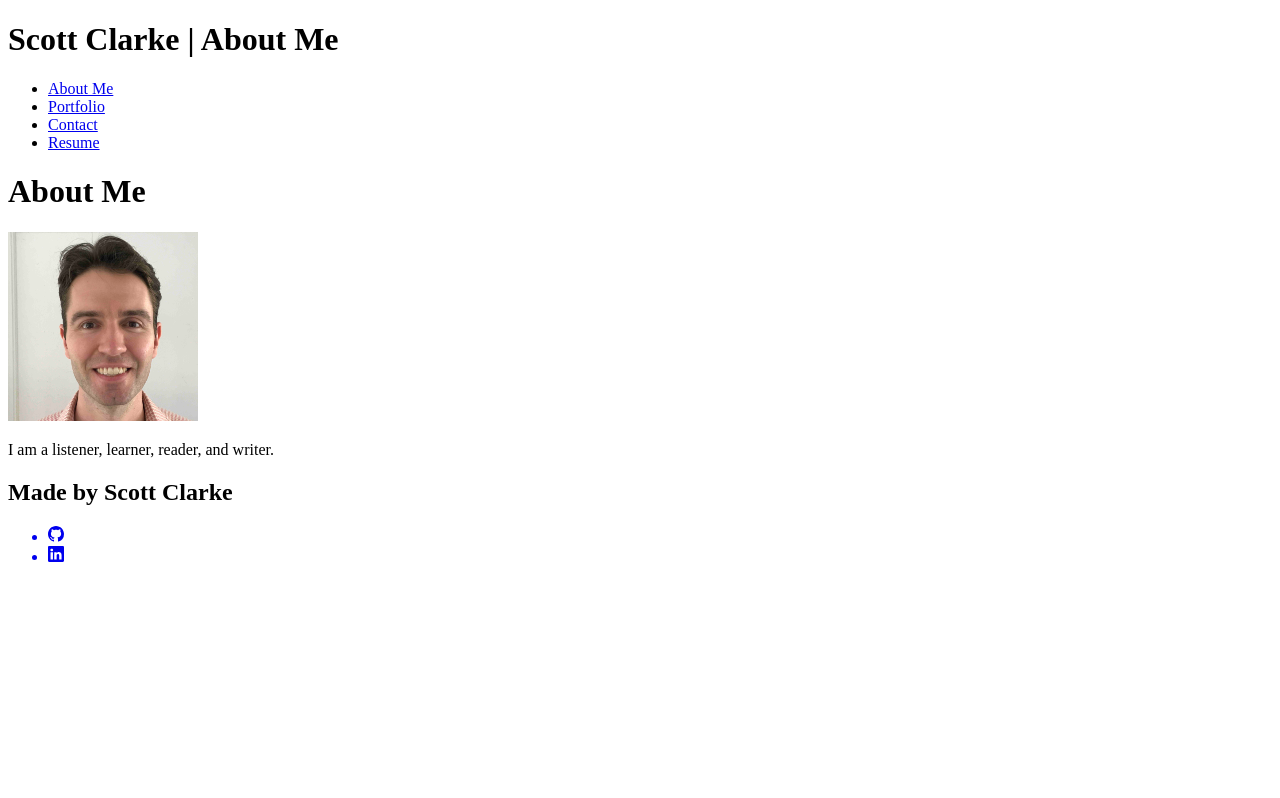
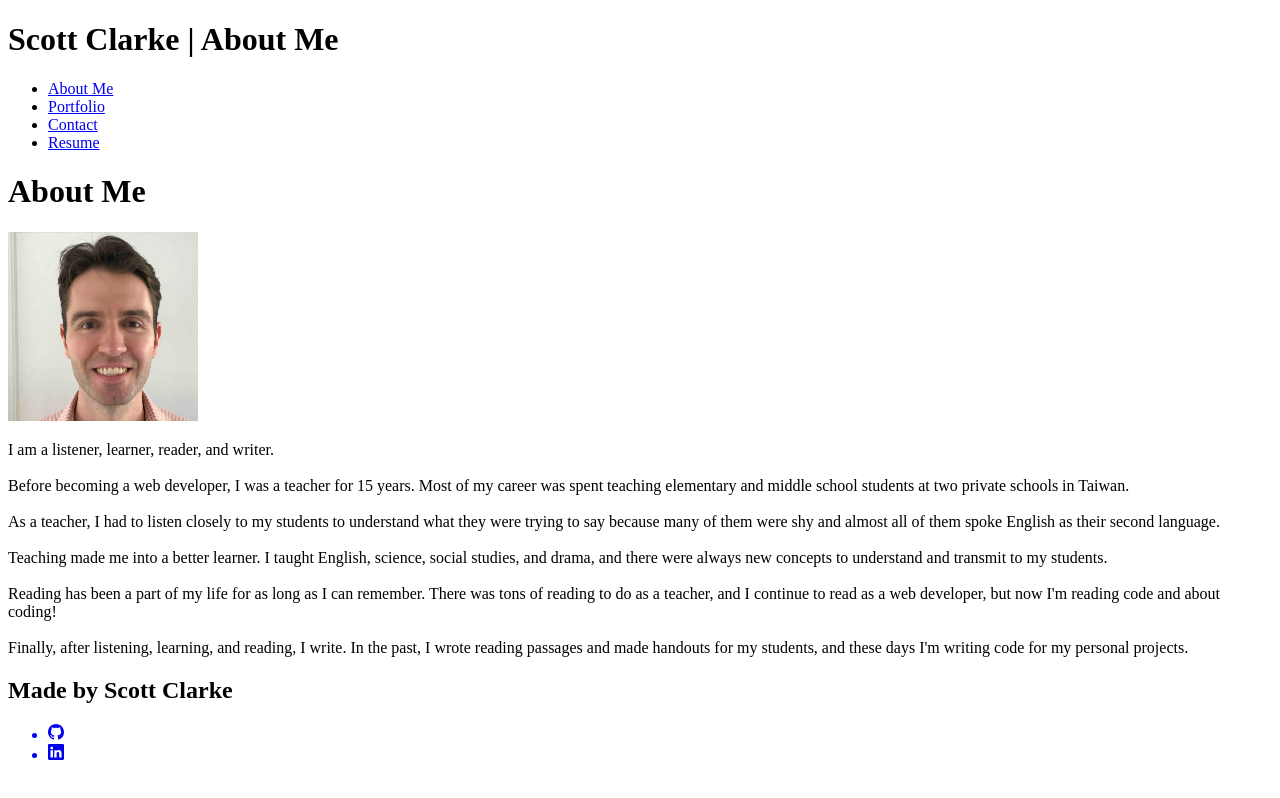
Before and after one commit to Scott-J-Clarke/dev-portfolio, a React (Vite) app: page / in a window 1280 px wide. Built offline with nearby package versions, Linux system fonts and the light colour scheme.

Commit message:
Wrote professional profile.

```diff
--- a/src/pages/AboutPage.jsx
+++ b/src/pages/AboutPage.jsx
@@ -5,9 +5,14 @@ export default function AboutPage() {
         // <div className="container mx-auto px-4"> Comment out styling.
         <div>
             <h1>About Me</h1>
-            <img src={profileImage} style={{ width: '15%' }} />
+            <img src={profileImage} style={{ width: '15%' }} alt='profile' />
             <p>
-                I am a listener, learner, reader, and writer.
+                I am a listener, learner, reader, and writer. <br/> <br/>
+                Before becoming a web developer, I was a teacher for 15 years. Most of my career was spent teaching  elementary and middle school students at two private schools in Taiwan. <br/> <br/>
+                As a teacher, I had to listen closely to my students to understand what they were trying to say because many of them were shy and almost all of them spoke English as their second language. <br/> <br/>
+                Teaching made me into a better learner. I taught English, science, social studies, and drama, and there were always new concepts to understand and transmit to my students. <br/> <br/>
+                Reading has been a part of my life for as long as I can remember. There was tons of reading to do as a teacher, and I continue to read as a web developer, but now I'm reading code and about coding! <br/> <br/>
+                Finally, after listening, learning, and reading, I write. In the past, I wrote reading passages and made handouts for my students, and these days I'm writing code for my personal projects.
             </p>
         </div>
     );
```
